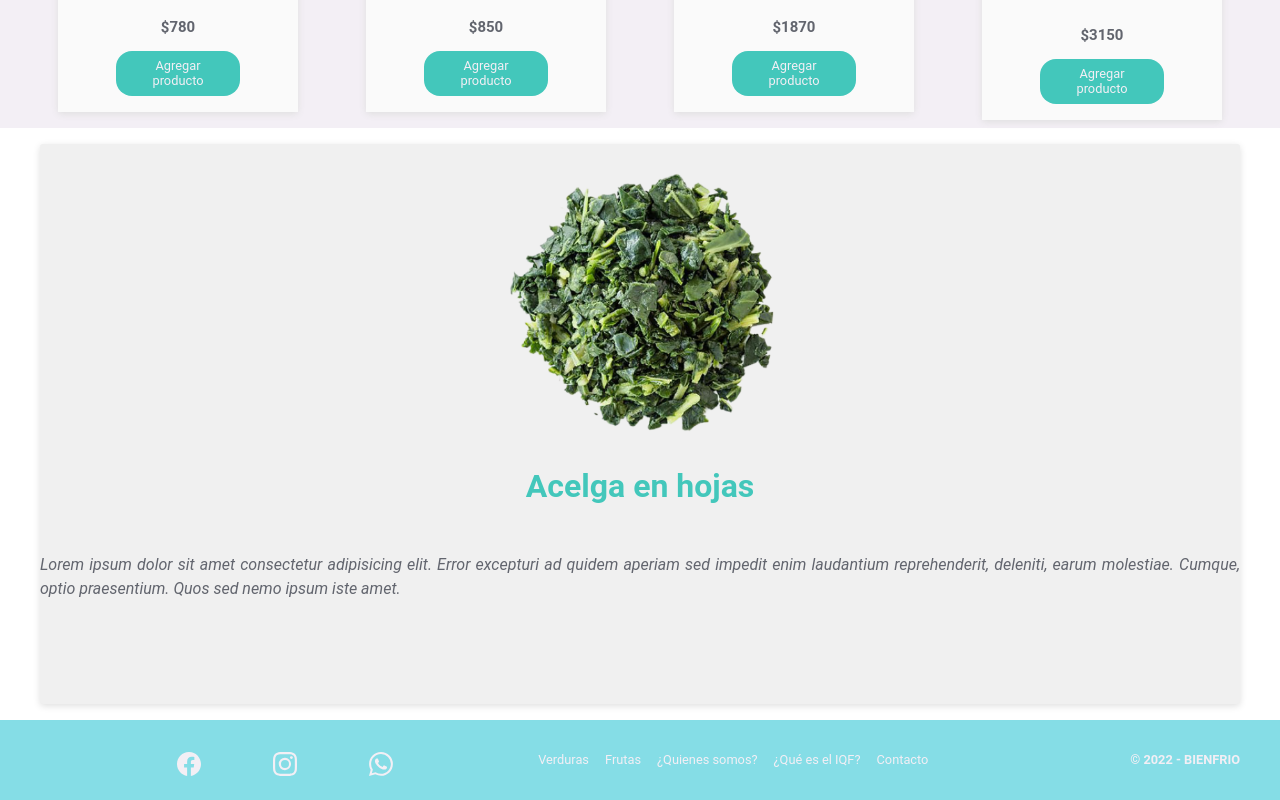
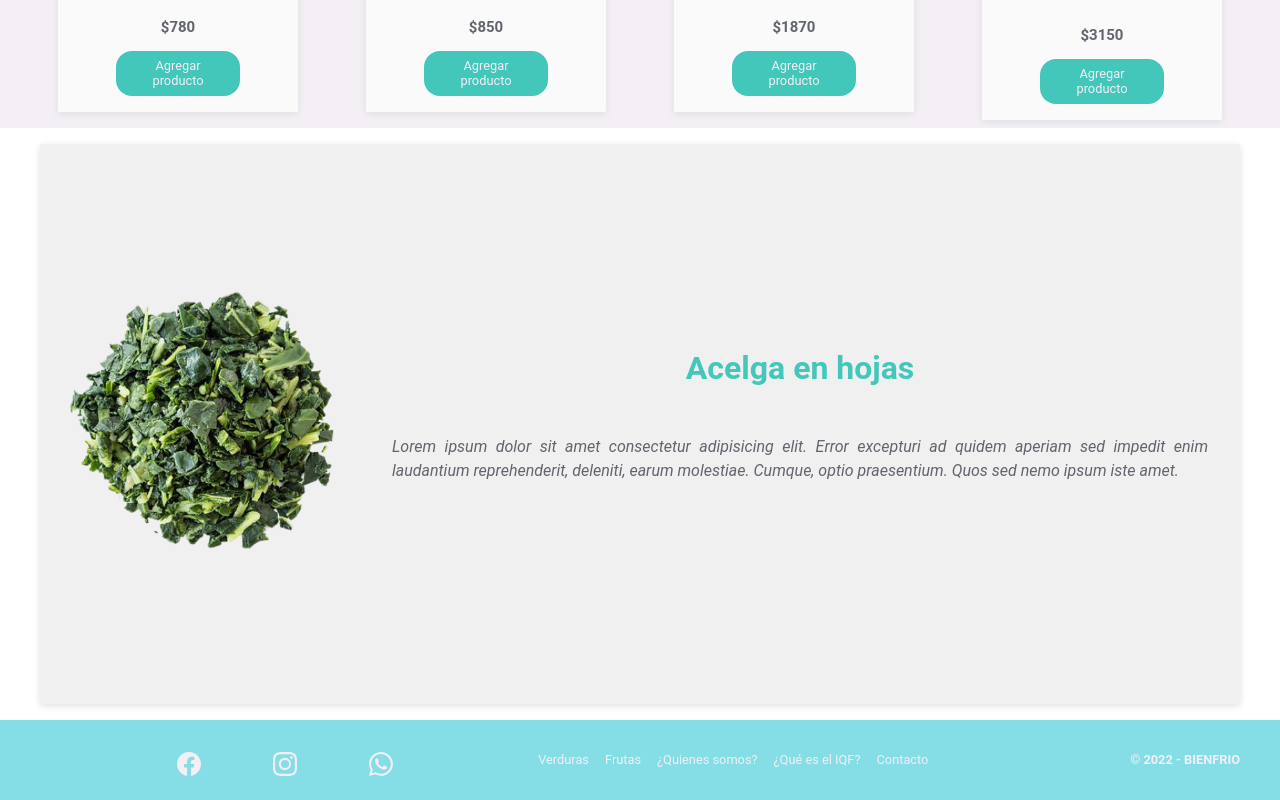
Before and after one commit to Nico9934/PreEntrega2Rolon, a React (Vite) app: page / in a window 1280 px wide. Shown: the part 779-1579 px from the top of the page. Built offline with nearby package versions, Linux system fonts and the light colour scheme.

Commit message:
styles y commit a ItemDetail

```diff
--- a/src/scss/Items/_detail.scss
+++ b/src/scss/Items/_detail.scss
@@ -26,9 +26,8 @@ display: flex;
     box-shadow: 0 2px 7px #dfdfdf;
 
     @include m.tablet {
-        .detail {
-            flex-direction: column;
-        }
+      flex-direction: row;
+
     }
 
   &__img img {
@@ -42,6 +41,7 @@ display: flex;
     justify-content: center;
     flex-direction: column;
     gap: 2rem;
+    margin: auto 2rem;
 
   }
   &__text {
```
